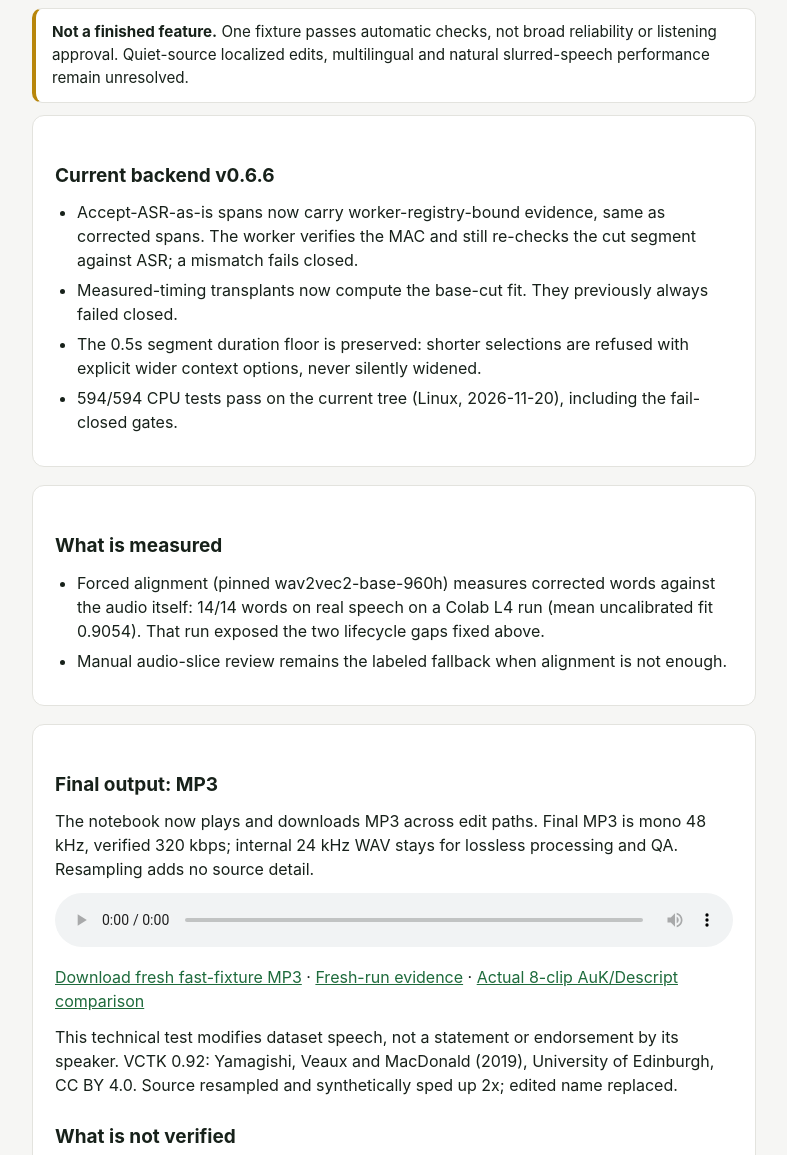
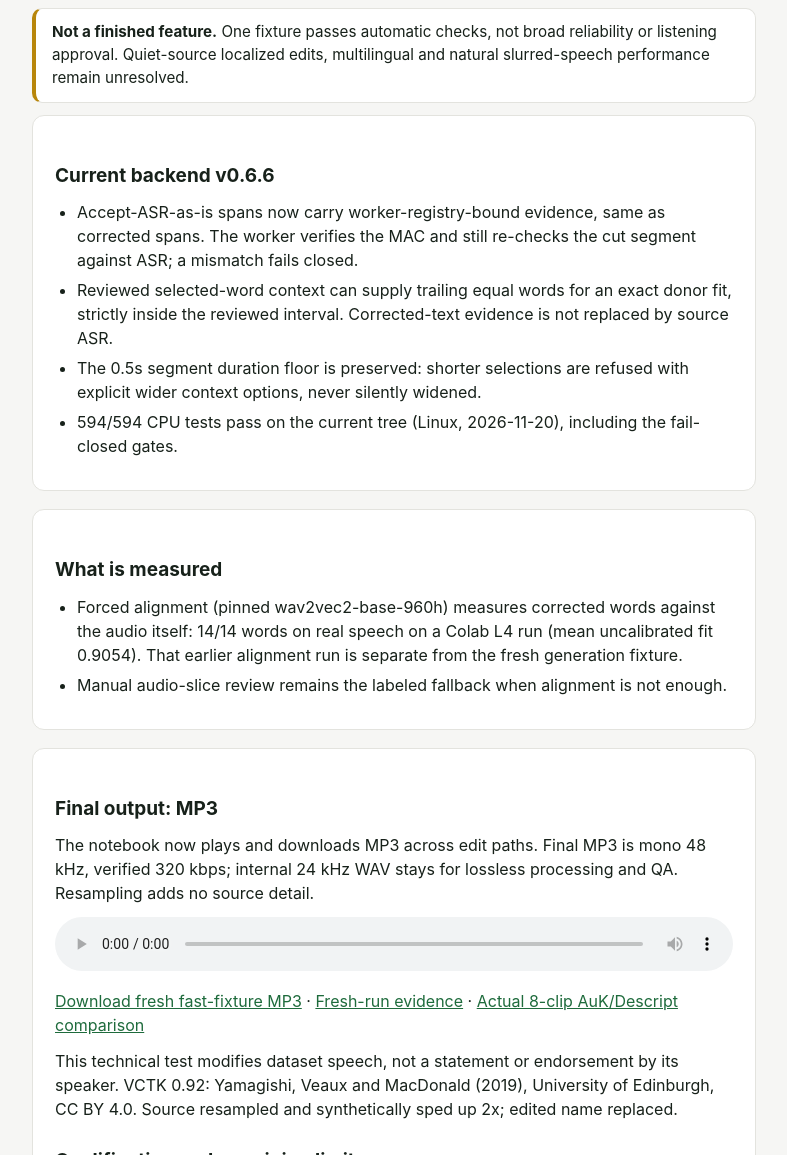
Before and after one commit to advayc/auk-production-backend, a plain HTML site: page docs/133-transcript-editor-status.html in a window 1280 px wide. Shown: the part 145-1300 px from the top of the page, without its empty margins (246-1033 px from the left). Drawn offline with Linux system fonts and the light colour scheme.

Commit message:
Clarify current transcript qualification and dated alignment evidence

```diff
--- a/docs/133-transcript-editor-status.html
+++ b/docs/133-transcript-editor-status.html
@@ -27,7 +27,7 @@ footer p{margin:8px 0}
 <h2>Current backend v0.6.6</h2>
 <ul>
 <li>Accept-ASR-as-is spans now carry worker-registry-bound evidence, same as corrected spans. The worker verifies the MAC and still re-checks the cut segment against ASR; a mismatch fails closed.</li>
-<li>Measured-timing transplants now compute the base-cut fit. They previously always failed closed.</li>
+<li>Reviewed selected-word context can supply trailing equal words for an exact donor fit, strictly inside the reviewed interval. Corrected-text evidence is not replaced by source ASR.</li>
 <li>The 0.5s segment duration floor is preserved: shorter selections are refused with explicit wider context options, never silently widened.</li>
 <li>594/594 CPU tests pass on the current tree (Linux, 2026-11-20), including the fail-closed gates.</li>
 </ul>
@@ -36,13 +36,13 @@ footer p{margin:8px 0}
 <div class="card">
 <h2>What is measured</h2>
 <ul>
-<li>Forced alignment (pinned wav2vec2-base-960h) measures corrected words against the audio itself: 14/14 words on real speech on a Colab L4 run (mean uncalibrated fit 0.9054). That run exposed the two lifecycle gaps fixed above.</li>
+<li>Forced alignment (pinned wav2vec2-base-960h) measures corrected words against the audio itself: 14/14 words on real speech on a Colab L4 run (mean uncalibrated fit 0.9054). That earlier alignment run is separate from the fresh generation fixture.</li>
 <li>Manual audio-slice review remains the labeled fallback when alignment is not enough.</li>
 </ul>
 </div>
 
 <div class="card">
-<h2>Final output: MP3</h2><p>The notebook now plays and downloads MP3 across edit paths. Final MP3 is mono 48 kHz, verified 320 kbps; internal 24 kHz WAV stays for lossless processing and QA. Resampling adds no source detail.</p><p><audio controls preload="metadata" style="width:100%" src="139-fresh066-fast-final.mp3"></audio></p><p><a href="139-fresh066-fast-final.mp3" download>Download fresh fast-fixture MP3</a> · <a href="139-fresh066-verification.json">Fresh-run evidence</a> · <a href="134-transcript-cut-repair-20261120.html?v=descript9fcc7ba">Actual 8-clip AuK/Descript comparison</a></p><p>This technical test modifies dataset speech, not a statement or endorsement by its speaker. VCTK 0.92: Yamagishi, Veaux and MacDonald (2019), University of Edinburgh, CC BY 4.0. Source resampled and synthetically sped up 2x; edited name replaced.</p><h2>What is not verified</h2>
+<h2>Final output: MP3</h2><p>The notebook now plays and downloads MP3 across edit paths. Final MP3 is mono 48 kHz, verified 320 kbps; internal 24 kHz WAV stays for lossless processing and QA. Resampling adds no source detail.</p><p><audio controls preload="metadata" style="width:100%" src="139-fresh066-fast-final.mp3"></audio></p><p><a href="139-fresh066-fast-final.mp3" download>Download fresh fast-fixture MP3</a> · <a href="139-fresh066-verification.json">Fresh-run evidence</a> · <a href="134-transcript-cut-repair-20261120.html?v=descript9fcc7ba">Actual 8-clip AuK/Descript comparison</a></p><p>This technical test modifies dataset speech, not a statement or endorsement by its speaker. VCTK 0.92: Yamagishi, Veaux and MacDonald (2019), University of Edinburgh, CC BY 4.0. Source resampled and synthetically sped up 2x; edited name replaced.</p><h2>Qualification and remaining limits</h2>
 <ul>
 <li>Fresh L4 fixture: VCTK p228_018 at synthetic 2x speed, explicitly reviewed 0-1.32s phrase, Aristotle to Plato. Automatic transcript match and speaker 0.9516 pass; source/output both 67,288 PCM frames and outside audio is byte-exact. This does not silently widen the earlier three-word selection.</li>
 <li>Whole-sentence replacement still fails the strict speaker-similarity gate (12/12 attempts on the Oct 27 L4 run), so it correctly produces no output.</li>
```
